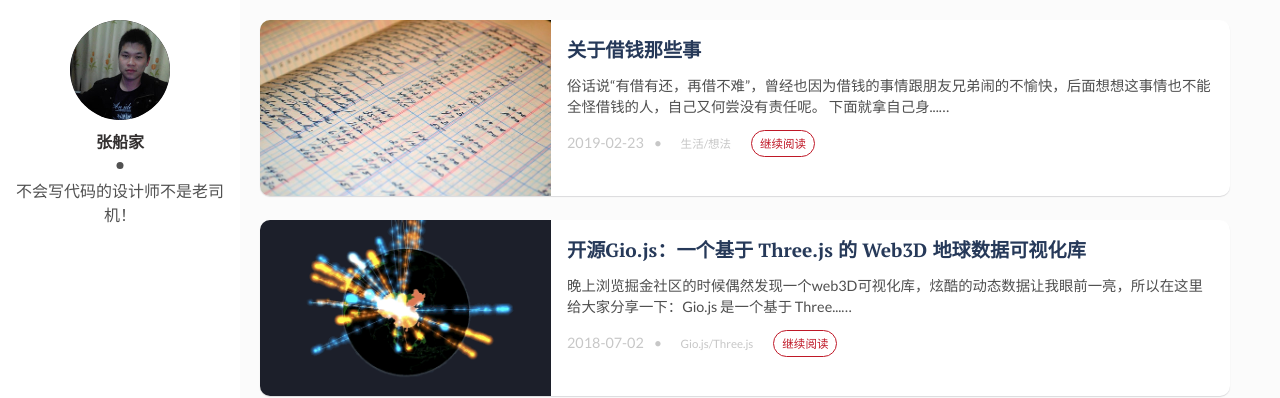
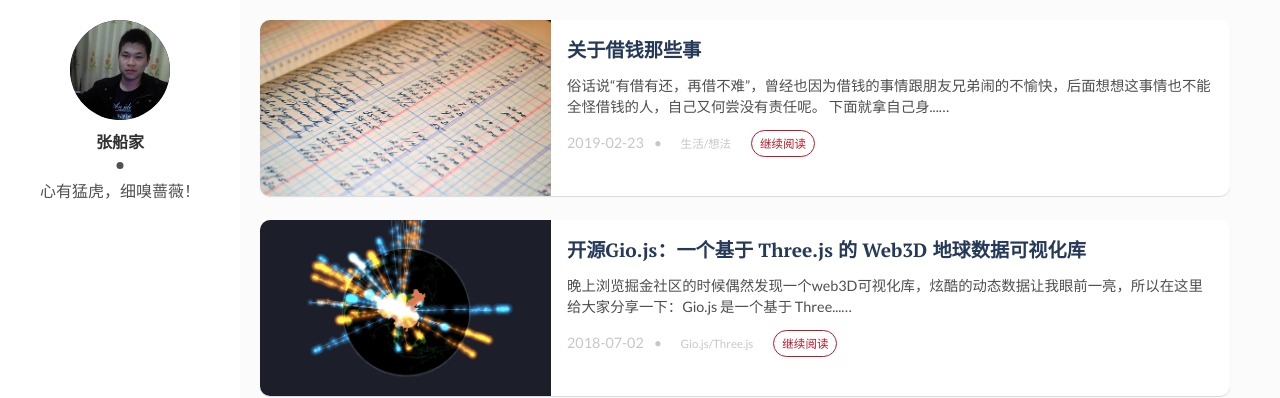
Before and after one commit to zhangchuanjia123/zhangchuanjia123.github.io, a Jekyll site: the page built from index.html, in a window 1280 px wide. Shown: the top 398 px of the page. Built offline with Jekyll 4.4.1, drawn with Linux system fonts in a browser that asks for light colours; the list of posts is cut into pages by our own code.

Commit message:
更新了_config.yml

```diff
--- a/_config.yml
+++ b/_config.yml
@@ -28,7 +28,7 @@
 # Author Settings
 author: 张船家 # add your name
 author-img: ziji.jpg # add your photo
-about-author: 不会写代码的设计师不是老司机！ # add description
+about-author: 心有猛虎，细嗅蔷薇！ # add description
 social-twitter: zhangchuanjia # add your Twitter handle
 social-weibo: zhangchuanjia123 # add your Facebook handle
 social-github: zhangchuanjia123 # add your Github handle
```
